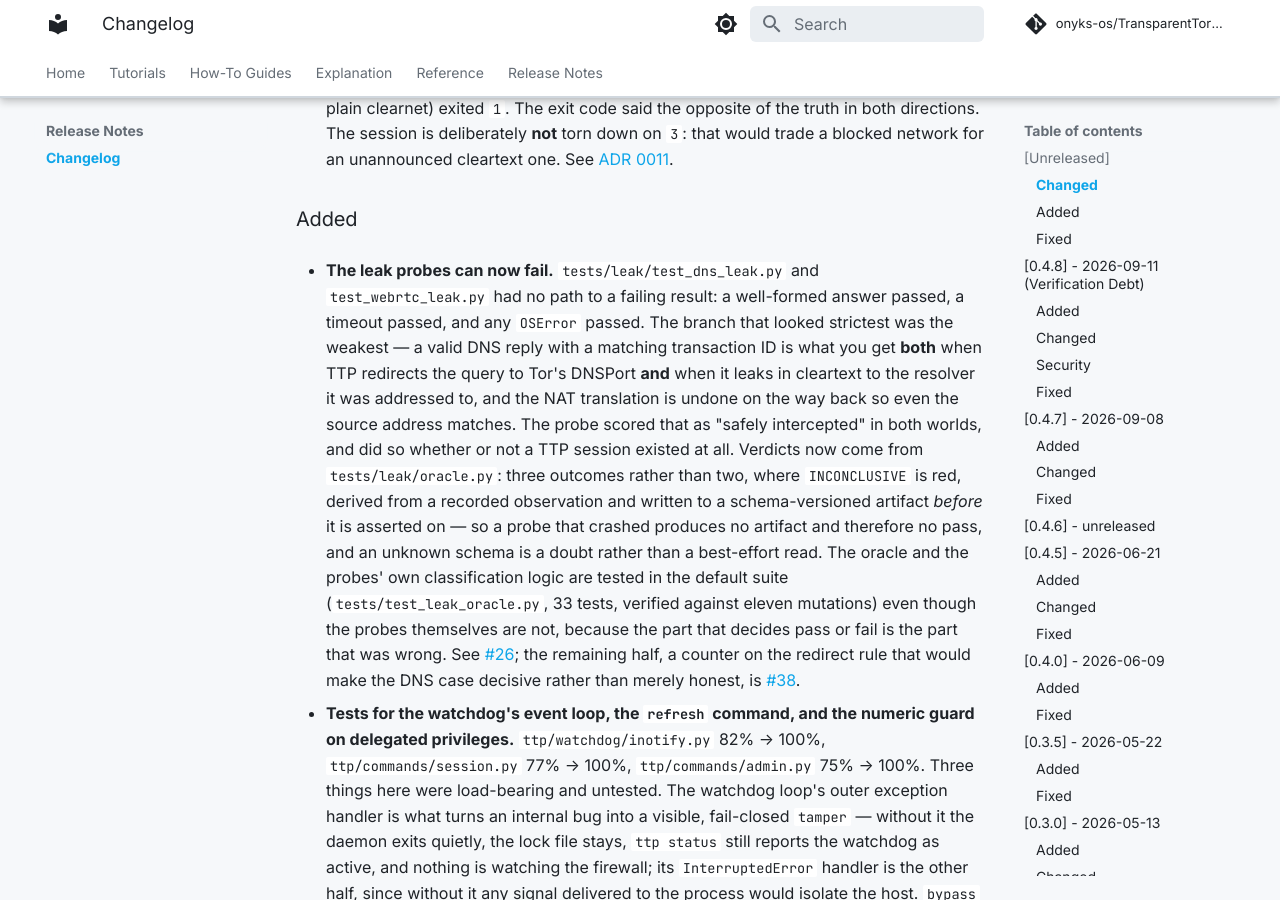
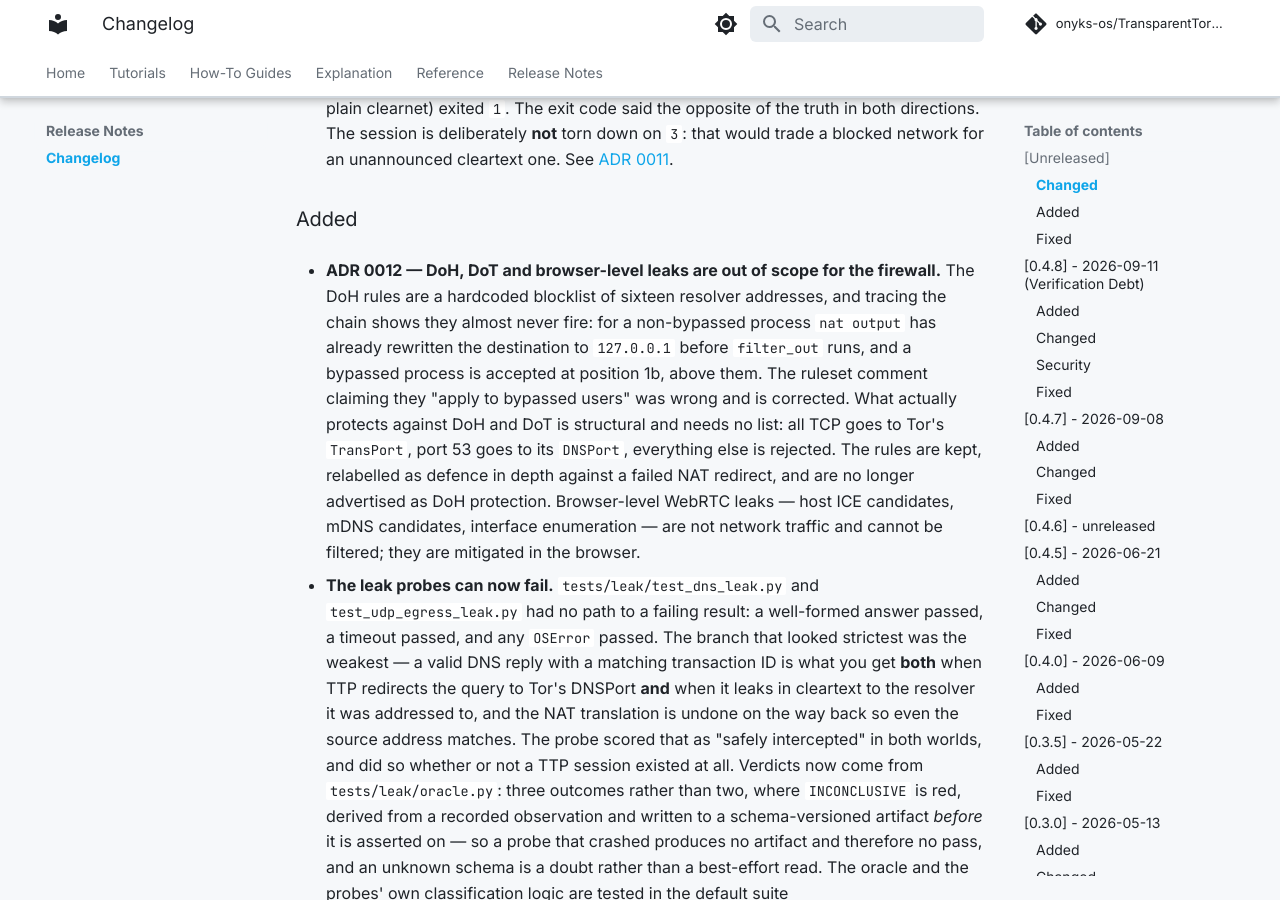
Before and after one commit to onyks-os/TransparentTorProxy, an MkDocs documentation site: the page built from docs/web/release-notes/changelog.md, in a window 1280 px wide and 900 px high, scrolled down 543 px. Built offline with MkDocs 1.6.1 and Material for MkDocs 9.7.7, drawn with Linux system fonts in a browser that asks for light colours; comment, search, counter and statistics services are not loaded; some of the changed text lies outside the part shown.

Commit message:
docs(adr): scope DoH/DoT to the structural guarantee, and rename the UDP probe
Two things the same analysis produced.

ADR 0012. The DoH rules are a hardcoded blocklist of sixteen resolver
addresses. Tracing when they match shows they almost never do:

  - non-bypassed TCP/443: nat output rewrote the destination to
    127.0.0.1 before filter_out runs, so `ip daddr { ... }` no longer
    matches;
  - bypassed process: accepted at 1b, above the DoH rejects at 6. The
    ruleset comment claiming these rules "apply to bypassed users" was
    simply wrong, and is corrected;
  - QUIC DoH over UDP: fires, but the catch-all at 8 would reject it
    anyway.

One real case remains, a non-bypassed TCP flow where the NAT redirect
failed, and that is defence in depth worth keeping. The blocklist is not
the mechanism and cannot be: DoH is designed to be indistinguishable from
HTTPS. What protects against it is structural - all TCP to TransPort,
port 53 to DNSPort, everything else rejected - and needs no list. For
bypassed processes DoH is out of scope by definition, since a bypass is a
request to sit outside the proxy.

Browser-level WebRTC leaks are out of scope for the same structural
reason: host ICE candidates, mDNS candidates and interface enumeration
are produced inside the browser and handed to a page through a JS API.
They are not packets, so no firewall can see them.

Which is why test_webrtc_leak.py is renamed test_udp_egress_leak.py. It
never tested WebRTC - the port is arbitrary and there is no browser
involved. It tests that arbitrary WAN-bound UDP is rejected, which is
load-bearing, because Tor's TransPort is TCP-only so UDP is not proxied
at all. The old name promised coverage of an attack surface TTP cannot
reach, and a green result implied safety it never measured. STUN is kept
as the payload because it is a realistic one.

`make test-leak-webrtc` becomes `make test-leak-udp`.

Co-Authored-By: Claude Opus 5 <noreply@anthropic.com>
Claude-Session: https://claude.ai/code/session_018FKToGVxTindAZG36nSi6G
Signed-off-by: onyks-os <129986281+onyks-os@users.noreply.github.com>

```diff
--- a/docs/web/release-notes/changelog.md
+++ b/docs/web/release-notes/changelog.md
@@ -24,8 +24,22 @@ and this project adheres to [Semantic Versioning](https://semver.org/spec/v2.0.0
 
 ### Added
 
+- **ADR 0012 — DoH, DoT and browser-level leaks are out of scope for the
+  firewall.** The DoH rules are a hardcoded blocklist of sixteen resolver
+  addresses, and tracing the chain shows they almost never fire: for a
+  non-bypassed process `nat output` has already rewritten the destination to
+  `127.0.0.1` before `filter_out` runs, and a bypassed process is accepted at
+  position 1b, above them. The ruleset comment claiming they "apply to bypassed
+  users" was wrong and is corrected. What actually protects against DoH and DoT
+  is structural and needs no list: all TCP goes to Tor's `TransPort`, port 53
+  goes to its `DNSPort`, everything else is rejected. The rules are kept,
+  relabelled as defence in depth against a failed NAT redirect, and are no
+  longer advertised as DoH protection. Browser-level WebRTC leaks — host ICE
+  candidates, mDNS candidates, interface enumeration — are not network traffic
+  and cannot be filtered; they are mitigated in the browser.
+
 - **The leak probes can now fail.** `tests/leak/test_dns_leak.py` and
-  `test_webrtc_leak.py` had no path to a failing result: a well-formed answer
+  `test_udp_egress_leak.py` had no path to a failing result: a well-formed answer
   passed, a timeout passed, and any `OSError` passed. The branch that looked
   strictest was the weakest — a valid DNS reply with a matching transaction ID
   is what you get **both** when TTP redirects the query to Tor's DNSPort **and**
@@ -40,7 +54,10 @@ and this project adheres to [Semantic Versioning](https://semver.org/spec/v2.0.0
   best-effort read. The oracle and the probes' own classification logic are
   tested in the default suite (`tests/test_leak_oracle.py`, 33 tests, verified
   against eleven mutations) even though the probes themselves are not, because
-  the part that decides pass or fail is the part that was wrong. See
+  the part that decides pass or fail is the part that was wrong. The STUN probe
+  is also renamed `test_udp_egress_leak.py`: it never tested WebRTC, it tested
+  that arbitrary WAN-bound UDP is rejected, and the old name promised coverage
+  of a browser attack surface no firewall can reach (ADR 0012). See
   [#26](https://github.com/onyks-os/TransparentTorProxy/issues/26); the
   remaining half, a counter on the redirect rule that would make the DNS case
   decisive rather than merely honest, is
```
Also changed, not shown: CHANGELOG.md (+19 -2 lines), docs/decisions/0012-doh-dot-and-browser-leaks-are-out-of-scope.md (added, +102 -0 lines), docs/decisions/README.md (+1 -0 lines), 5 other files.
